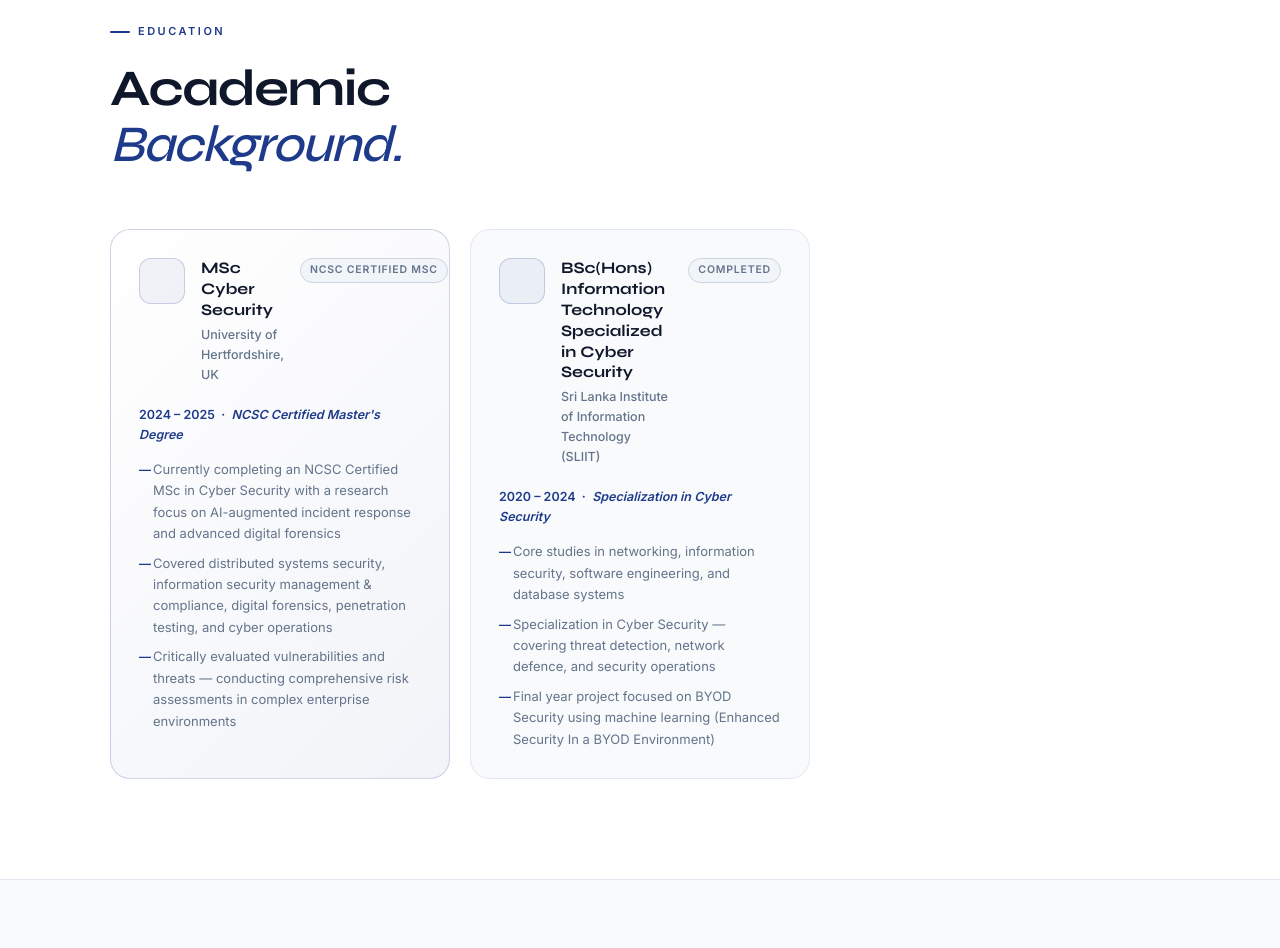
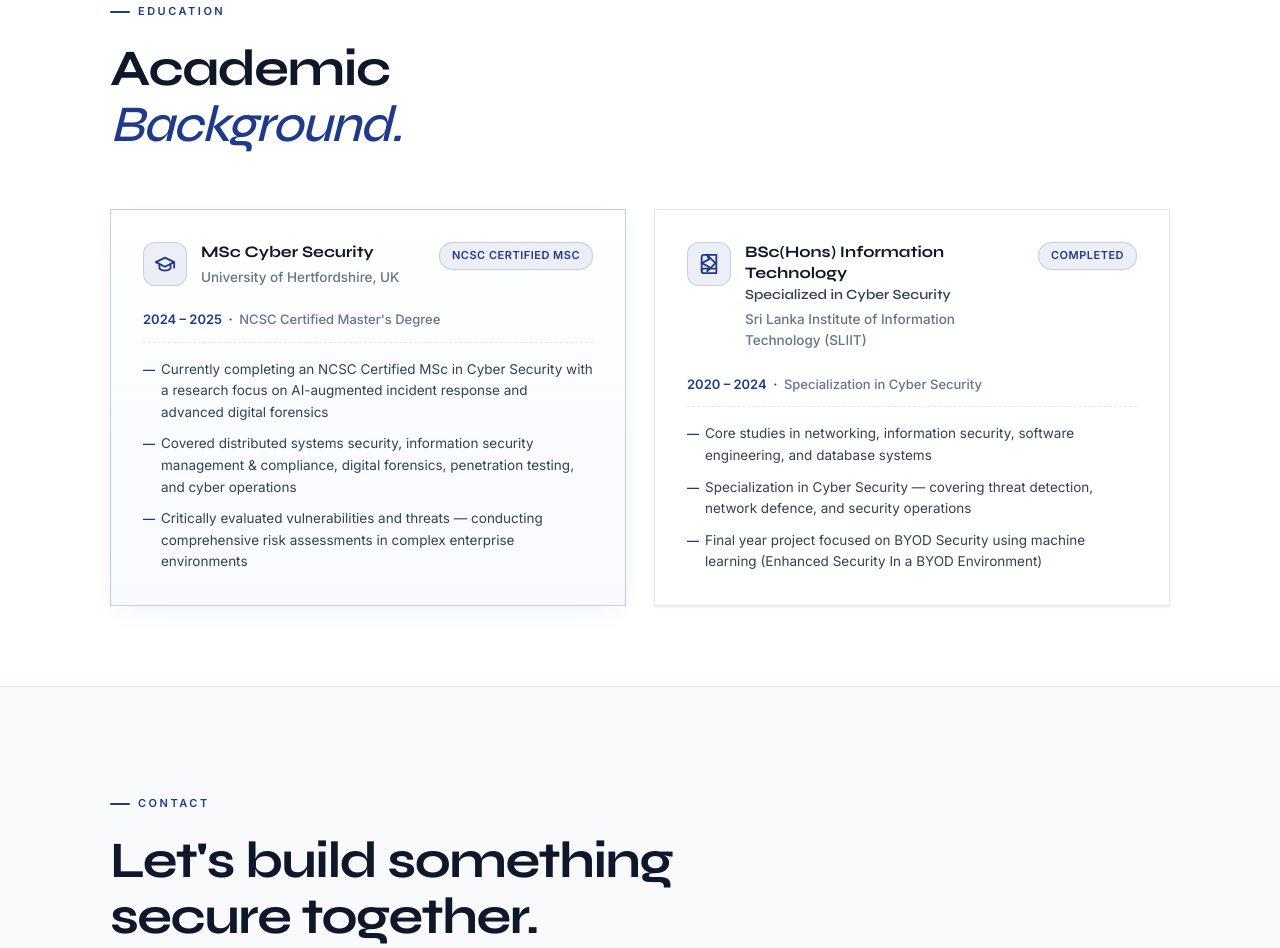
Before and after one commit to ceylonroameryt-bit/portfolio-v1, a website: page index.html in a window 1280 px wide. Shown: the part 8584-9532 px from the top of the page. Drawn offline with Linux system fonts and the light colour scheme.

Commit message:
Add vector SVG icon badges and executive card styles to Education section

```diff
--- a/index.html
+++ b/index.html
@@ -57,10 +57,10 @@
     </script>
 
     <!-- Core Stylesheets -->
-    <link rel="stylesheet" href="src/css/main.css?v=2.7">
+    <link rel="stylesheet" href="src/css/main.css?v=2.8">
 
     <!-- Deferred JavaScript -->
-    <script src="src/js/main.js?v=2.7" defer></script>
+    <script src="src/js/main.js?v=2.8" defer></script>
 
 
 
@@ -757,19 +757,21 @@
                 <!-- MSc -->
                 <div class="edu-card edu-card--current">
                     <div class="edu-card-header">
-                        <div class="edu-icon metric-icon--edu"></div>
-                        <div>
+                        <div class="edu-icon">
+                            <svg width="22" height="22" viewBox="0 0 24 24" fill="none" stroke="currentColor" stroke-width="2" stroke-linecap="round" stroke-linejoin="round"><path d="M22 10v6M2 10l10-5 10 5-10 5z"></path><path d="M6 12v5c3 3 9 3 12 0v-5"></path></svg>
+                        </div>
+                        <div class="edu-header-info">
                             <h3>MSc Cyber Security</h3>
                             <p class="edu-institution">University of Hertfordshire, UK</p>
                         </div>
                         <span class="edu-badge">NCSC Certified MSc</span>
                     </div>
                     <div class="edu-body">
-                        <p class="edu-dates">2024 – 2025 &nbsp;·&nbsp; <em>NCSC Certified Master's Degree</em></p>
+                        <p class="edu-dates">2024 – 2025 &nbsp;&middot;&nbsp; <em>NCSC Certified Master's Degree</em></p>
                         <ul class="edu-highlights">
                             <li>Currently completing an NCSC Certified MSc in Cyber Security with a research focus on AI-augmented incident response and advanced digital forensics</li>
                             <li>Covered distributed systems security, information security management &amp; compliance, digital forensics, penetration testing, and cyber operations</li>
-                            <li>Critically evaluated vulnerabilities and threats — conducting comprehensive risk assessments in complex enterprise environments</li>
+                            <li>Critically evaluated vulnerabilities and threats &mdash; conducting comprehensive risk assessments in complex enterprise environments</li>
                         </ul>
                     </div>
                 </div>
@@ -777,18 +779,20 @@
                 <!-- BSc -->
                 <div class="edu-card">
                     <div class="edu-card-header">
-                        <div class="edu-icon metric-icon--exp"></div>
-                        <div>
-                            <h3>BSc(Hons) Information Technology Specialized in Cyber Security</h3>
+                        <div class="edu-icon">
+                            <svg width="22" height="22" viewBox="0 0 24 24" fill="none" stroke="currentColor" stroke-width="2" stroke-linecap="round" stroke-linejoin="round"><path d="M12 15l-2 5l9-9l-9-9l2 5l-8 4z"></path><path d="M4 19.5A2.5 2.5 0 0 1 6.5 17H20"></path><path d="M6.5 2H20v20H6.5A2.5 2.5 0 0 1 4 19.5v-15A2.5 2.5 0 0 1 6.5 2z"></path></svg>
+                        </div>
+                        <div class="edu-header-info">
+                            <h3>BSc(Hons) Information Technology<br><small style="font-size:14px; font-weight:600; color:var(--ink-light);">Specialized in Cyber Security</small></h3>
                             <p class="edu-institution">Sri Lanka Institute of Information Technology (SLIIT)</p>
                         </div>
                         <span class="edu-badge">Completed</span>
                     </div>
                     <div class="edu-body">
-                        <p class="edu-dates">2020 – 2024 &nbsp;·&nbsp; <em>Specialization in Cyber Security</em></p>
+                        <p class="edu-dates">2020 – 2024 &nbsp;&middot;&nbsp; <em>Specialization in Cyber Security</em></p>
                         <ul class="edu-highlights">
                             <li>Core studies in networking, information security, software engineering, and database systems</li>
-                            <li>Specialization in Cyber Security — covering threat detection, network defence, and security operations</li>
+                            <li>Specialization in Cyber Security &mdash; covering threat detection, network defence, and security operations</li>
                             <li>Final year project focused on BYOD Security using machine learning (Enhanced Security In a BYOD Environment)</li>
                         </ul>
                     </div>
--- a/src/css/main.css
+++ b/src/css/main.css
@@ -2477,3 +2477,135 @@ section {
     align-items: center;
     gap: 4px;
 }
+
+/* ============================================
+   EDUCATION SECTION STYLES
+   ============================================ */
+.education {
+    padding: 80px 0;
+    background: #FFFFFF;
+}
+
+.education-grid {
+    display: grid;
+    grid-template-columns: repeat(auto-fit, minmax(320px, 1fr));
+    gap: 28px;
+    margin-top: 36px;
+}
+
+.edu-card {
+    background: #FFFFFF;
+    border: 1px solid var(--border);
+    border-radius: var(--radius-md);
+    padding: 32px;
+    box-shadow: var(--shadow-sm);
+    transition: all var(--t);
+    display: flex;
+    flex-direction: column;
+    justify-content: space-between;
+}
+
+.edu-card:hover {
+    transform: translateY(-4px);
+    box-shadow: var(--shadow-md);
+    border-color: var(--accent-border);
+}
+
+.edu-card--current {
+    border-color: rgba(30, 58, 138, 0.25);
+    background: linear-gradient(180deg, #FFFFFF 0%, rgba(240, 245, 255, 0.5) 100%);
+    box-shadow: 0 10px 30px -10px rgba(30, 58, 138, 0.08);
+}
+
+.edu-card-header {
+    display: flex;
+    align-items: flex-start;
+    gap: 14px;
+    margin-bottom: 20px;
+}
+
+.edu-icon {
+    width: 44px;
+    height: 44px;
+    border-radius: 12px;
+    background: rgba(30, 58, 138, 0.08);
+    border: 1px solid rgba(30, 58, 138, 0.18);
+    color: var(--accent);
+    display: flex;
+    align-items: center;
+    justify-content: center;
+    flex-shrink: 0;
+}
+
+.edu-header-info {
+    flex-grow: 1;
+}
+
+.edu-header-info h3 {
+    font-family: var(--font-display);
+    font-size: 19px;
+    font-weight: 700;
+    color: var(--ink);
+    line-height: 1.3;
+    margin-bottom: 4px;
+}
+
+.edu-institution {
+    font-size: 13.5px;
+    font-weight: 500;
+    color: var(--ink-muted);
+}
+
+.edu-badge {
+    font-size: 11px;
+    font-weight: 700;
+    text-transform: uppercase;
+    letter-spacing: 0.5px;
+    padding: 4px 12px;
+    border-radius: 100px;
+    background: rgba(30, 58, 138, 0.08);
+    color: var(--accent);
+    border: 1px solid rgba(30, 58, 138, 0.2);
+    white-space: nowrap;
+    align-self: flex-start;
+}
+
+.edu-dates {
+    font-size: 13px;
+    font-weight: 600;
+    color: var(--accent);
+    margin-bottom: 16px;
+    padding-bottom: 12px;
+    border-bottom: 1px dashed var(--border);
+}
+
+.edu-dates em {
+    font-weight: 500;
+    color: var(--ink-muted);
+    font-style: normal;
+}
+
+.edu-highlights {
+    list-style: none;
+    padding: 0;
+    margin: 0;
+    display: flex;
+    flex-direction: column;
+    gap: 10px;
+}
+
+.edu-highlights li {
+    font-size: 13.5px;
+    color: var(--ink-light);
+    line-height: 1.6;
+    position: relative;
+    padding-left: 18px;
+}
+
+.edu-highlights li::before {
+    content: '—';
+    position: absolute;
+    left: 0;
+    color: var(--accent);
+    font-weight: 700;
+}
```
